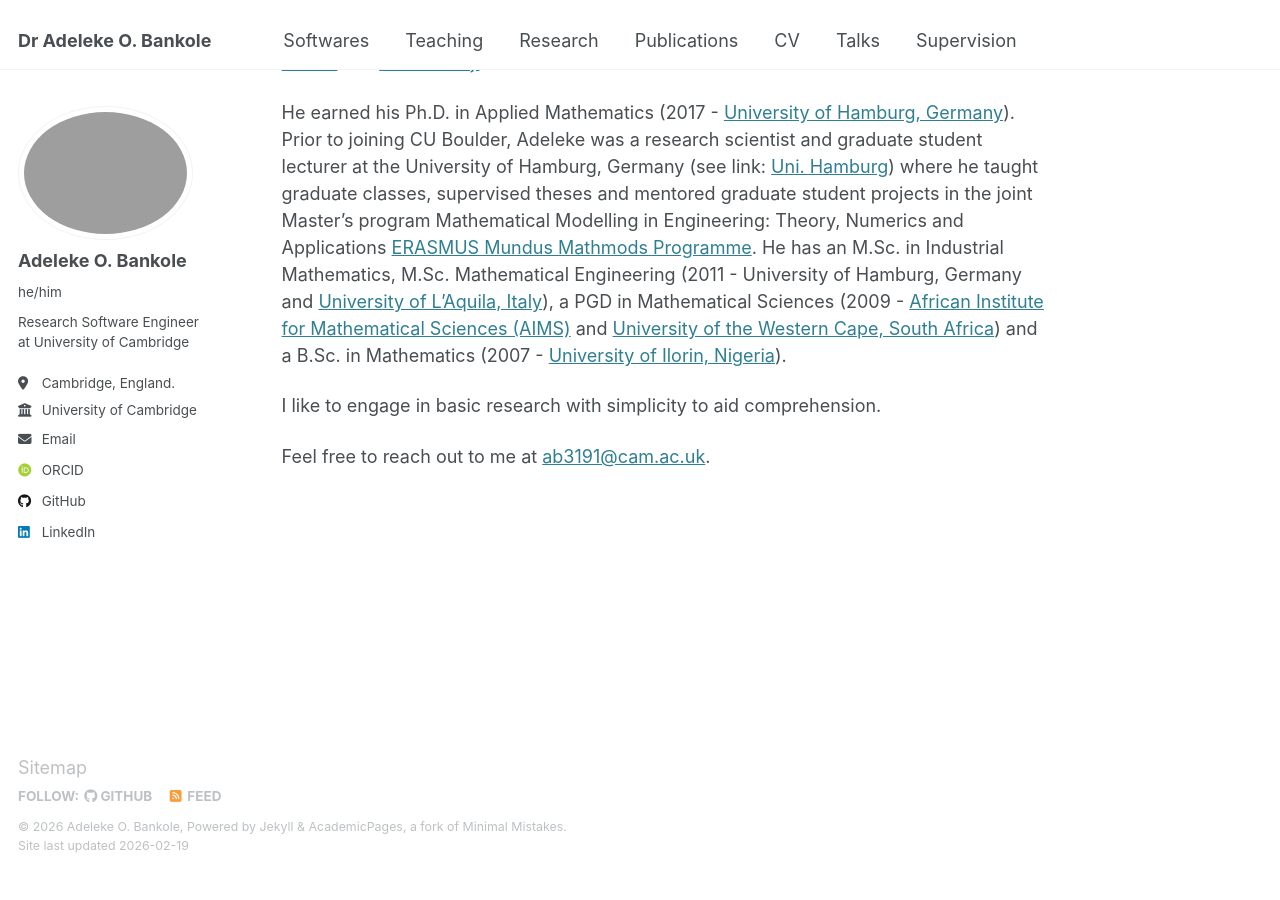
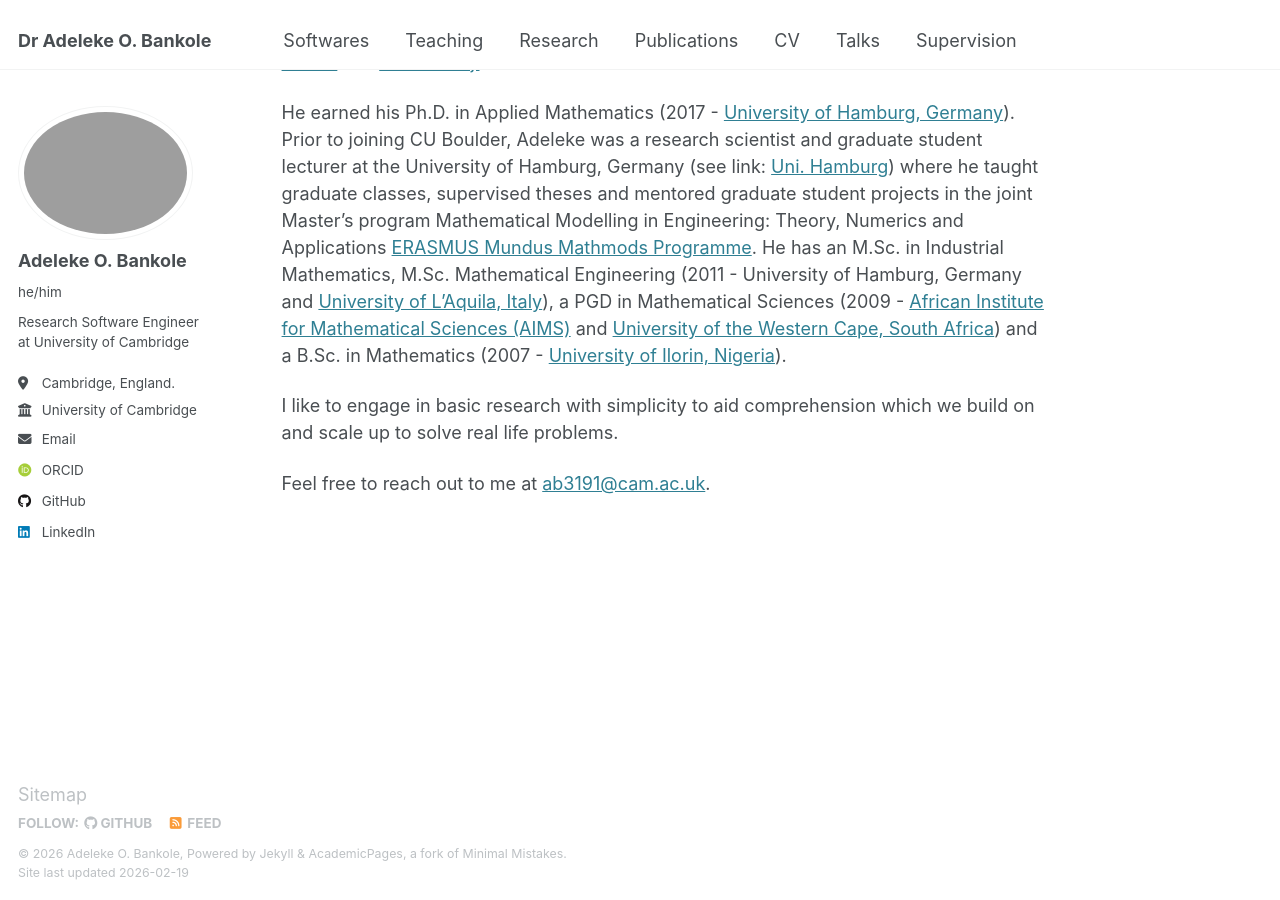
Before and after one commit to AdelekeBankole/adelekebankole.github.io, a Jekyll site: the page built from _pages/about.md, in a window 1280 px wide and 900 px high, scrolled down 636 px. Built offline with Jekyll 4.4.1, drawn with Linux system fonts in a browser that asks for light colours; some web fonts are replaced; before the commit the page ends 1509 px from its top, so only the background shows below that.

Commit message:
Reword about section for clarity
Expanded on the approach to research for clarity.

```diff
--- a/_pages/about.md
+++ b/_pages/about.md
@@ -14,6 +14,6 @@ Currently, Adeleke is a research software engineer at the [Institute of Computin
 He earned his Ph.D. in Applied Mathematics (2017 - [University of Hamburg, Germany](https://www.uni-hamburg.de/en.html)). Prior to joining CU Boulder, Adeleke was a research scientist and graduate student lecturer at the University of Hamburg, Germany (see link: [Uni. Hamburg](https://www.math.uni-hamburg.de/home/bankole/)) where he taught graduate classes, supervised theses and mentored graduate student projects in the joint Master's program Mathematical Modelling in Engineering: Theory, Numerics and Applications [ERASMUS Mundus Mathmods Programme](http://www.mathmods.eu/). He has an M.Sc. in Industrial Mathematics, M.Sc. Mathematical Engineering (2011 - University of Hamburg, Germany and [University of L'Aquila, Italy](https://www.univaq.it/en/)), a PGD in Mathematical Sciences (2009 - [African Institute for Mathematical Sciences (AIMS)](https://aims.ac.za/) and [University of the Western Cape, South Africa](https://www.uwc.ac.za/)) and a B.Sc. in Mathematics (2007 - [University of Ilorin, Nigeria](https://www.unilorin.edu.ng/)).
 
 
-I like to engage in basic research with simplicity to aid comprehension.
+I like to engage in basic research with simplicity to aid comprehension which we build on and scale up to solve real life problems.
 
 Feel free to reach out to me at [ab3191@cam.ac.uk](mailto:ab3191@cam.ac.uk).
```
